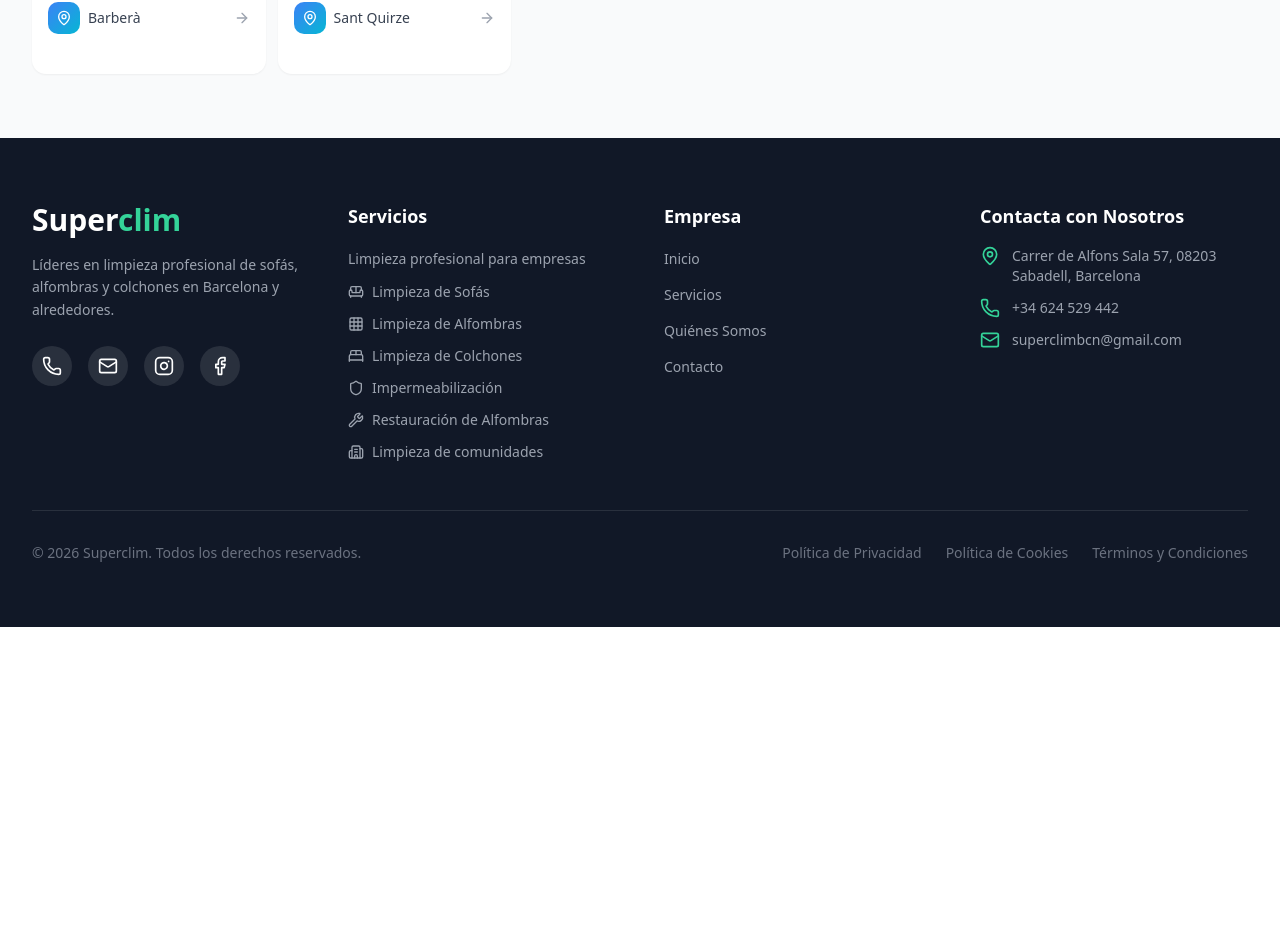
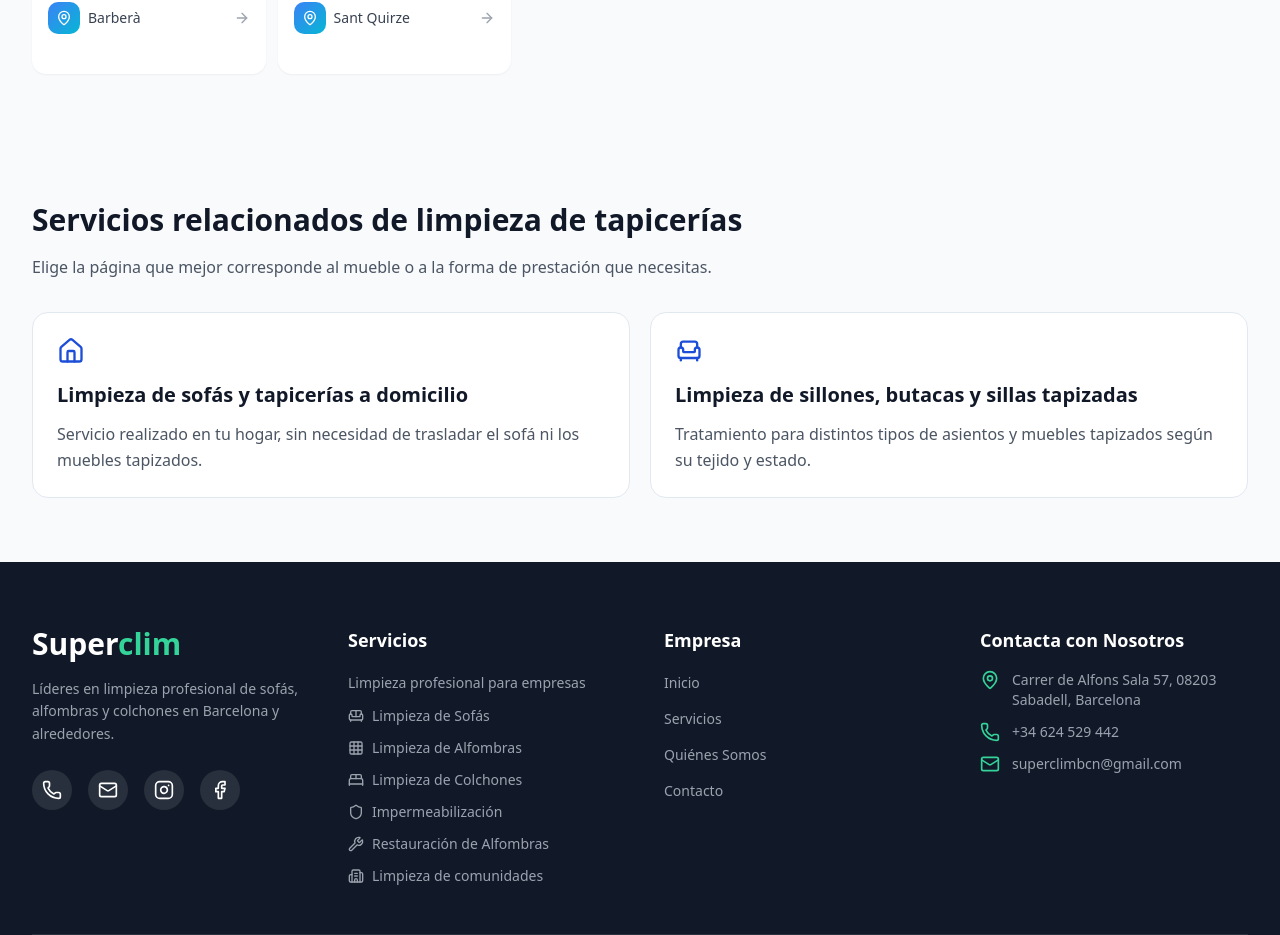
Before and after one commit to superclimbcn-dev/superclim-web, a React (Vite) app: page /limpieza-de-sofas in a window 1280 px wide. Shown: the part 5619-6554 px from the top of the page. Before the commit the page ends 6246 px from the top, so only its background shows below. Built offline with nearby package versions, Linux system fonts and the light colour scheme.

Commit message:
fix(seo): strengthen upholstery and sofa search authority

```diff
--- /dev/null
+++ b/src/components/UpholsteryClusterLinks.tsx
@@ -0,0 +1,47 @@
+import { Link } from 'react-router-dom';
+import { Armchair, Home, Sofa } from 'lucide-react';
+
+const clusterLinks = [
+  {
+    key: 'general',
+    href: '/limpieza-de-sofas',
+    title: 'Limpieza profesional de sofás y tapicerías',
+    description: 'Conoce el tratamiento, el proceso de limpieza y las ciudades donde prestamos servicio.',
+    icon: Sofa,
+  },
+  {
+    key: 'domicilio',
+    href: '/limpieza-de-sofas/limpieza-de-sofas-a-domicilio',
+    title: 'Limpieza de sofás y tapicerías a domicilio',
+    description: 'Servicio realizado en tu hogar, sin necesidad de trasladar el sofá ni los muebles tapizados.',
+    icon: Home,
+  },
+  {
+    key: 'sillones',
+    href: '/limpieza-de-sofas/limpieza-de-sillones',
+    title: 'Limpieza de sillones, butacas y sillas tapizadas',
+    description: 'Tratamiento para distintos tipos de asientos y muebles tapizados según su tejido y estado.',
+    icon: Armchair,
+  },
+] as const;
+
+export function UpholsteryClusterLinks({ current }: { current: typeof clusterLinks[number]['key'] }) {
+  const links = clusterLinks.filter(link => link.key !== current);
+  return (
+    <section className="bg-slate-50 py-16" aria-labelledby={`upholstery-links-${current}`}>
+      <div className="mx-auto max-w-7xl px-4 sm:px-6 lg:px-8">
+        <h2 id={`upholstery-links-${current}`} className="text-3xl font-bold text-gray-900">Servicios relacionados de limpieza de tapicerías</h2>
+        <p className="mt-4 max-w-3xl leading-relaxed text-gray-600">Elige la página que mejor corresponde al mueble o a la forma de prestación que necesitas.</p>
+        <div className="mt-8 grid gap-5 md:grid-cols-2">
+          {links.map(({ href, title, description, icon: Icon }) => (
+            <Link key={href} to={href} className="rounded-2xl border border-slate-200 bg-white p-6 transition hover:border-blue-300 hover:shadow-md focus-visible:outline focus-visible:outline-2 focus-visible:outline-offset-2 focus-visible:outline-blue-700">
+              <Icon className="h-7 w-7 text-blue-700" aria-hidden="true" />
+              <h3 className="mt-4 text-xl font-bold text-gray-900">{title}</h3>
+              <p className="mt-3 leading-relaxed text-gray-600">{description}</p>
+            </Link>
+          ))}
+        </div>
+      </div>
+    </section>
+  );
+}
--- a/src/pages/services/LimpiezaSillones.tsx
+++ b/src/pages/services/LimpiezaSillones.tsx
@@ -16,6 +16,8 @@ import { businessConfig } from '@/config/business';
 import { SEOMeta } from '@/components/SEOMeta';
 import { Breadcrumb } from '@/components/Breadcrumb';
 import { seoConfig } from '@/config/seo';
+import { UpholsteryClusterLinks } from '@/components/UpholsteryClusterLinks';
+import { useSchemaOrg } from '@/hooks/useSchemaOrg';
 
 const proceso = [
   "Evaluación del tipo de tapicería",
@@ -36,11 +38,14 @@ const tipos = [
 ];
 
 export default function LimpiezaSillones() {
+  const { getServiceSchema } = useSchemaOrg();
+  const serviceSchema = getServiceSchema('Limpieza de sillones, butacas y sillas tapizadas', seoConfig.armchairCleaning.description, seoConfig.armchairCleaning.canonical);
   const { ref: heroRef, isVisible: heroVisible } = useScrollAnimation({ threshold: 0.1 });
 
   return (
     <div className="min-h-screen bg-white">
       <SEOMeta config={seoConfig.armchairCleaning} />
+      <script type="application/ld+json" dangerouslySetInnerHTML={{ __html: JSON.stringify(serviceSchema) }} />
       <Header />
       <div className="max-w-7xl mx-auto px-4 sm:px-6 lg:px-8 pt-24">
         <Breadcrumb items={[{ label: 'Limpieza de Sillones' }]} />
@@ -192,6 +197,7 @@ export default function LimpiezaSillones() {
         </div>
       </section>
 
+      <UpholsteryClusterLinks current="sillones" />
       <Footer />
       <WhatsAppButton />
     </div>
--- a/src/pages/services/LimpiezaSofas.tsx
+++ b/src/pages/services/LimpiezaSofas.tsx
@@ -23,6 +23,7 @@ import { Breadcrumb } from '@/components/Breadcrumb';
 import { CityServiceLinks } from '@/components/CityServiceLinks';
 import { seoConfig } from '@/config/seo';
 import { useSchemaOrg } from '@/hooks/useSchemaOrg';
+import { UpholsteryClusterLinks } from '@/components/UpholsteryClusterLinks';
 
 const procesoLimpieza = [
   {
@@ -560,6 +561,7 @@ export default function LimpiezaSofas() {
           { name: 'Sant Quirze', href: '/servicios/limpieza-de-sofas-en-sant-quirze' },
         ]}
       />
+      <UpholsteryClusterLinks current="general" />
       <Footer />
       <WhatsAppButton />
     </div>
--- a/src/pages/services/ServicioDomicilio.tsx
+++ b/src/pages/services/ServicioDomicilio.tsx
@@ -22,6 +22,8 @@ import { businessConfig } from '@/config/business';
 import { SEOMeta } from '@/components/SEOMeta';
 import { Breadcrumb } from '@/components/Breadcrumb';
 import { seoConfig } from '@/config/seo';
+import { UpholsteryClusterLinks } from '@/components/UpholsteryClusterLinks';
+import { useSchemaOrg } from '@/hooks/useSchemaOrg';
 
 const ventajas = [
   {
@@ -58,11 +60,14 @@ const zonas = [
 ];
 
 export default function ServicioDomicilio() {
+  const { getServiceSchema } = useSchemaOrg();
+  const serviceSchema = getServiceSchema('Limpieza de sofás y tapicerías a domicilio', seoConfig.homeService.description, seoConfig.homeService.canonical);
   const { ref: heroRef, isVisible: heroVisible } = useScrollAnimation({ threshold: 0.1 });
 
   return (
     <div className="min-h-screen bg-white">
       <SEOMeta config={seoConfig.homeService} />
+      <script type="application/ld+json" dangerouslySetInnerHTML={{ __html: JSON.stringify(serviceSchema) }} />
       <Header />
       <main>
       <div className="max-w-7xl mx-auto px-4 sm:px-6 lg:px-8 pt-24">
@@ -220,6 +225,7 @@ export default function ServicioDomicilio() {
         </div>
       </section>
 
+      <UpholsteryClusterLinks current="domicilio" />
       </main>
       <Footer />
       <WhatsAppButton />
--- /dev/null
+++ b/src/pages/services/prerender.tsx
@@ -0,0 +1,43 @@
+import { renderToString } from 'react-dom/server';
+import type { ComponentType } from 'react';
+import { HelmetProvider } from 'react-helmet-async';
+import { I18nextProvider } from 'react-i18next';
+import { StaticRouter } from 'react-router-dom';
+import i18n from '@/i18n';
+import LimpiezaSofas from '@/pages/services/LimpiezaSofas';
+import ServicioDomicilio from '@/pages/services/ServicioDomicilio';
+import LimpiezaSillones from '@/pages/services/LimpiezaSillones';
+import RegionalServicePage from '@/pages/regional/RegionalServicePage';
+
+export { regionalSofaUrls } from '@/config/regionalUrls';
+
+type SofaPageKey = 'sofaCleaning' | 'homeService' | 'armchairCleaning';
+
+const pages = {
+  sofaCleaning: LimpiezaSofas,
+  homeService: ServicioDomicilio,
+  armchairCleaning: LimpiezaSillones,
+} satisfies Record<SofaPageKey, ComponentType>;
+
+export async function renderSofaServicePage(pageKey: SofaPageKey, routePath: string) {
+  await i18n.changeLanguage('es');
+  const Page = pages[pageKey];
+  return renderToString(
+    <HelmetProvider>
+      <I18nextProvider i18n={i18n}>
+        <StaticRouter location={routePath}><Page /></StaticRouter>
+      </I18nextProvider>
+    </HelmetProvider>,
+  );
+}
+
+export async function renderRegionalSofaPage(citySlug: string, routePath: string) {
+  await i18n.changeLanguage('es');
+  return renderToString(
+    <HelmetProvider>
+      <I18nextProvider i18n={i18n}>
+        <StaticRouter location={routePath}><RegionalServicePage serviceType="sofas" citySlug={citySlug} /></StaticRouter>
+      </I18nextProvider>
+    </HelmetProvider>,
+  );
+}
```
Also changed, not shown: scripts/prerender-seo.mjs (+9 -1 lines).
